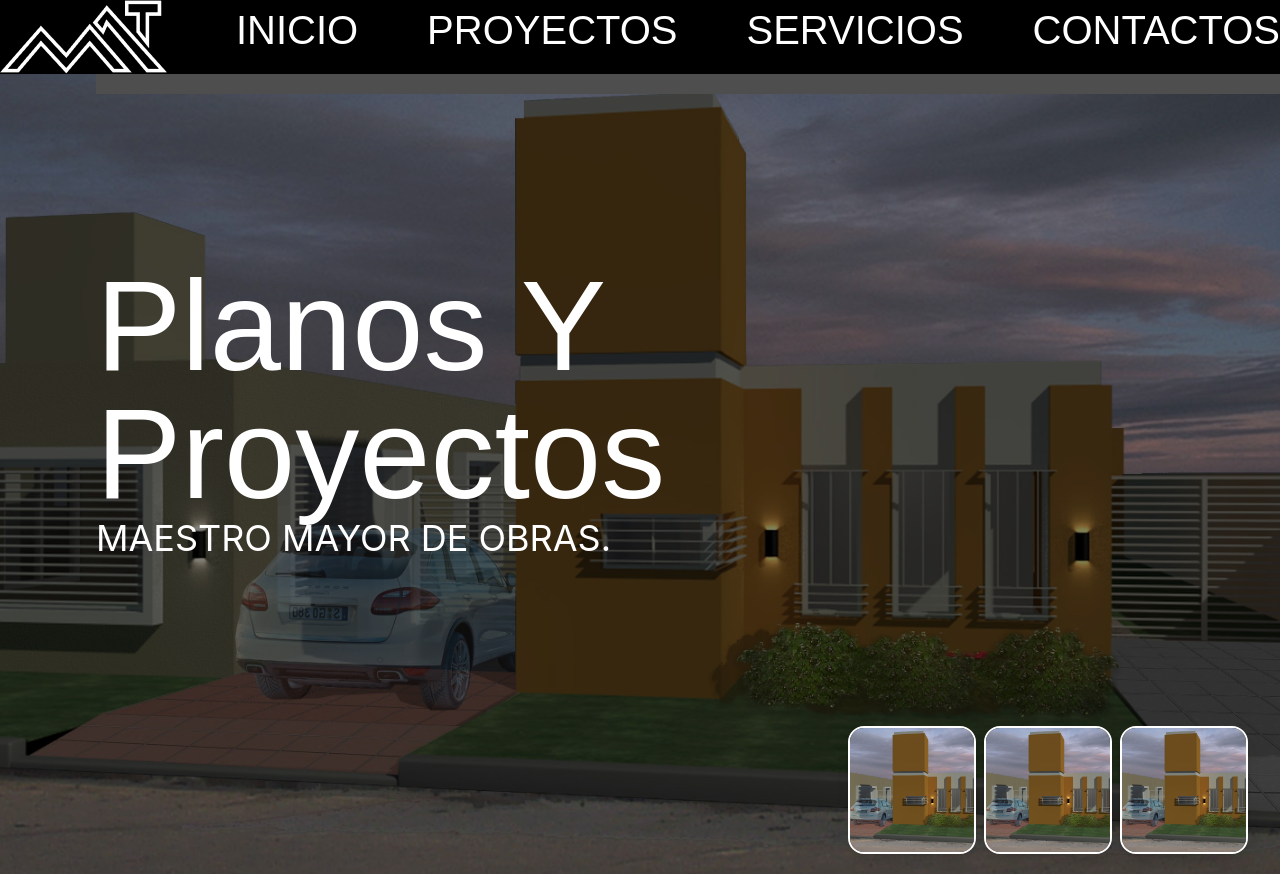
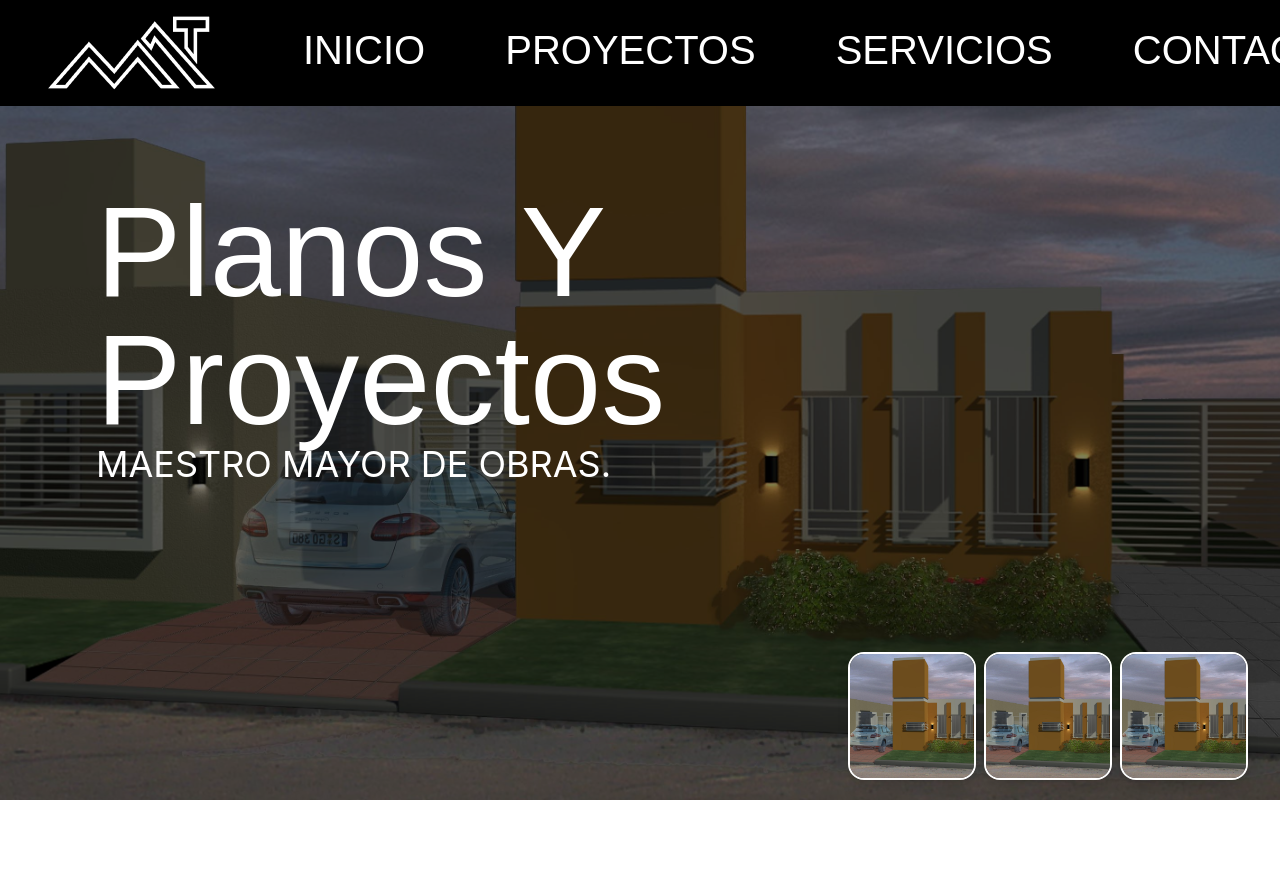
Before and after one commit to SrtaLiv/Maestro-Mayor-de-Obras-Website, a React (Vite) app: page / in a window 1280 px wide. After the commit the page ends 800 px from the top, so only its background shows below. Built offline with nearby package versions, Linux system fonts and the light colour scheme; grey boxes are pictures that could not be loaded.

Commit message:
navbar looks nice in desktop c':

```diff
--- a/src/projects/NavBar.jsx
+++ b/src/projects/NavBar.jsx
@@ -3,12 +3,16 @@ import './navbar.css'
 function NavBar() {
     return (
         <>
-            <div className="px-8 py-4 flex justify-between content-center bg-black " >
+            <div className="fixed top-0 w-full z-50 flex justify-between content-center bg-black " >
                 <img className="nav-logo" src="/src/assets/images/LOGO.png" />
-                <h1 className="nav-text">INICIO</h1>
-                <h1 className="nav-text">PROYECTOS</h1>
-                <h1 className="nav-text">SERVICIOS</h1>
-                <h1 className="nav-text">CONTACTOS</h1>
+                <div className="flex  content-center">
+                    <h1 className="nav-text">INICIO</h1>
+                    <h1 className="nav-text">PROYECTOS</h1>
+                    <h1 className="nav-text">SERVICIOS</h1>
+                    <h1 className="nav-text">CONTACTOS</h1>
+
+                </div>
+
             </div>
 
         </>
--- a/src/projects/navbar.css
+++ b/src/projects/navbar.css
@@ -1,9 +1,17 @@
+@import "tailwindcss";
+
+/* @tailwind base;
+@tailwind components;
+@tailwind utilities; */
+
+
 .nav-text {
     font-size: 2.5rem;
     color: white;
+    padding: 0.5em 1em 0 1em;
 }
 
 .nav-logo {
     /* padding: 1em 1em 1em 2em; */
-    padding: 0;
+    padding: 1em 3em;
 }
```
